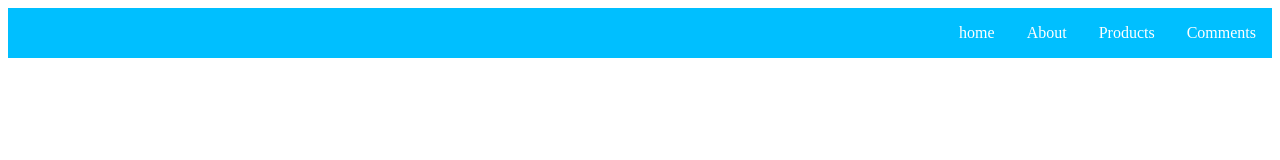
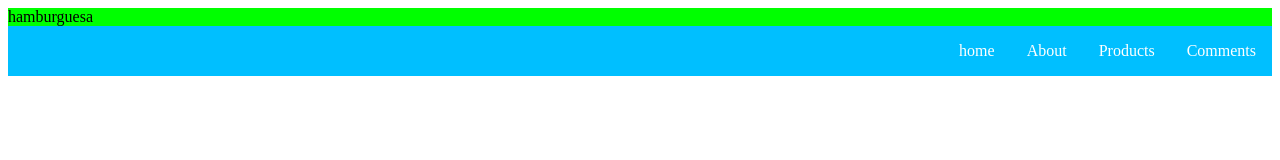
Before and after one commit to SantiagoAlarcon/TMLOD_02, a plain HTML site: page cssessentials/htmltemas/menuizquierda/index.html in a window 1280 px wide. Drawn offline with Linux system fonts and the light colour scheme.

Commit message:
distribucion

```diff
--- /dev/null
+++ b/cssessentials/htmltemas/distribucion/main.css
@@ -0,0 +1,15 @@
+body{
+ display:flex;
+    flex-flow:row wrap;
+    font-weight: bold;
+    text-align: center;
+}
+body > * {
+    /*border:1px solid green;*/
+    padding:10Px;
+    flex:1 100%;
+}
+
+header main nav aside footer {
+    flex:1 100%;
+}
--- a/cssessentials/htmltemas/menuizquierda/index.html
+++ b/cssessentials/htmltemas/menuizquierda/index.html
@@ -6,6 +6,11 @@
     <title>Title</title>
 </head>
 <body>
+<header>
+    <div class="hamburguesa">
+     hamburguesa
+    </div>
+</header>
 
 <ul class="navigation">
     <li><a href="#">home</a></li>
--- a/cssessentials/htmltemas/menuizquierda/main.css
+++ b/cssessentials/htmltemas/menuizquierda/main.css
@@ -1,3 +1,8 @@
+header {
+    background-color:#00FF00;
+    display:flex;
+    justify-content:flex-start;
+}
 .navigation {
     list-style: none;
     margin:0;
```
Also changed, not shown: cssessentials/htmltemas/distribucion/index.html (added, +18 -0 lines).
